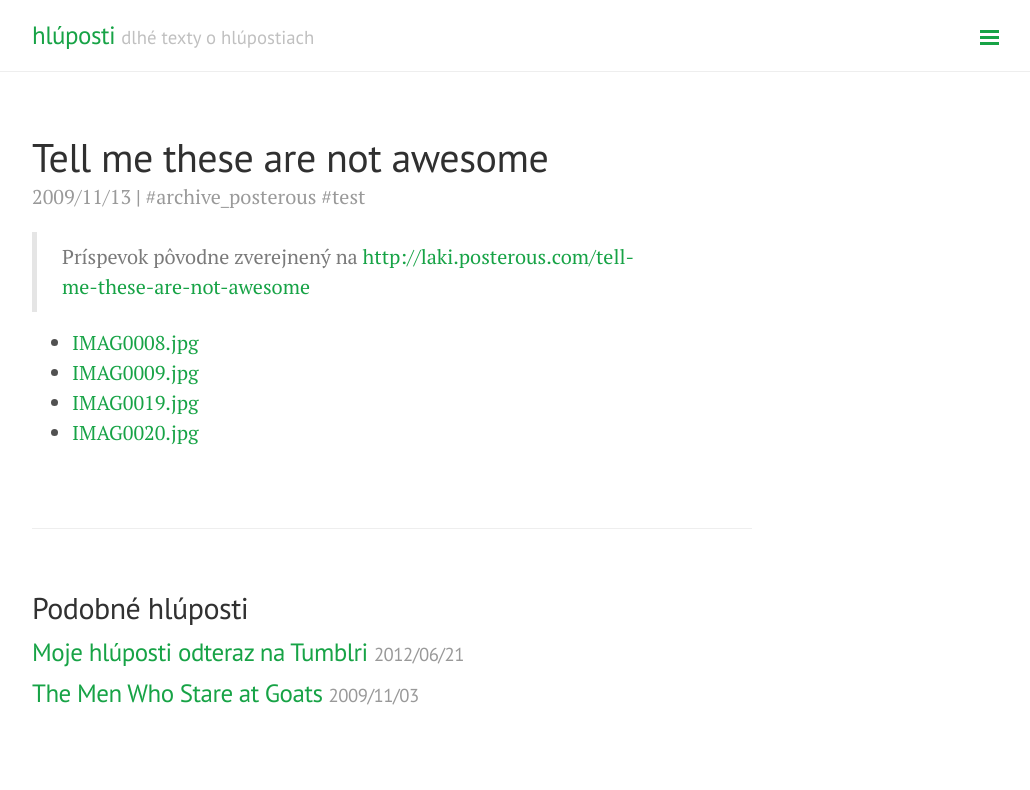
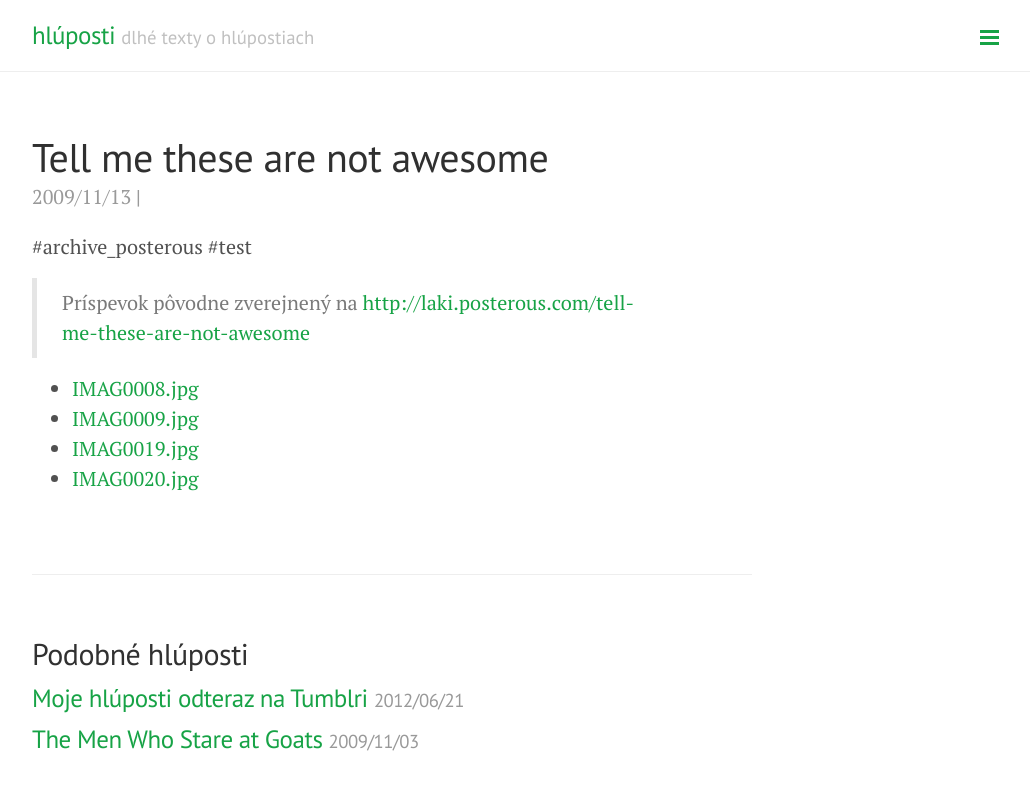
Before and after one commit to hluposti/hluposti.github.io, a Jekyll site: the page built from _posts/2009-11-13-tell-me-these-are-not-awesome.md, in a window 1280 px wide. Shown: the top 790 px of the page, without its empty margins (248-1278 px from the left). Built offline with Jekyll 4.4.1, drawn with Linux system fonts in a browser that asks for light colours; Markdown is read by kramdown in place of the engine named in the settings.

Commit message:
Update post.html

```diff
--- a/_layouts/post.html
+++ b/_layouts/post.html
@@ -6,6 +6,9 @@ layout: default
   <h1 class="post-title">{{ page.title }}</h1>
   <span class="post-date">
     {{ page.date | date: "%Y/%m/%d" }} <b>|</b>
+  </span>
+
+  <span class="post-tags">
     {% for tag in page.tags %}
       #{{ tag }}
     {% endfor %}
```
